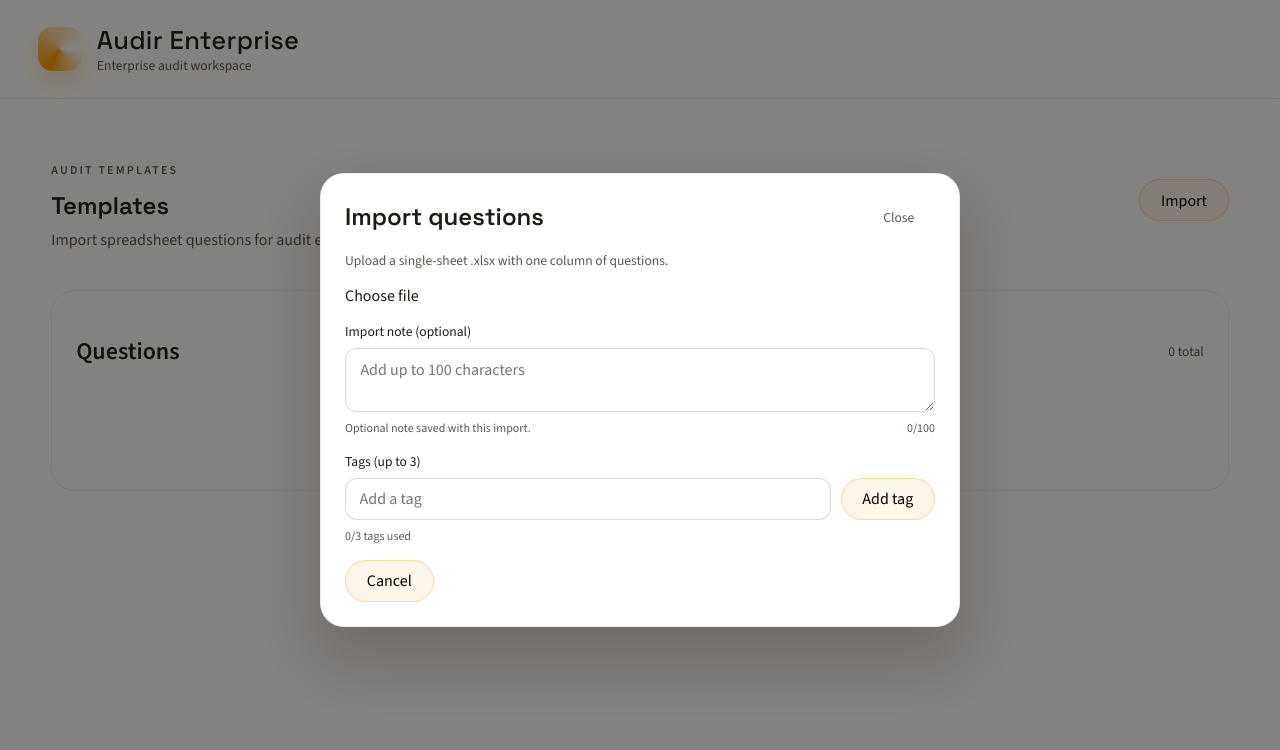
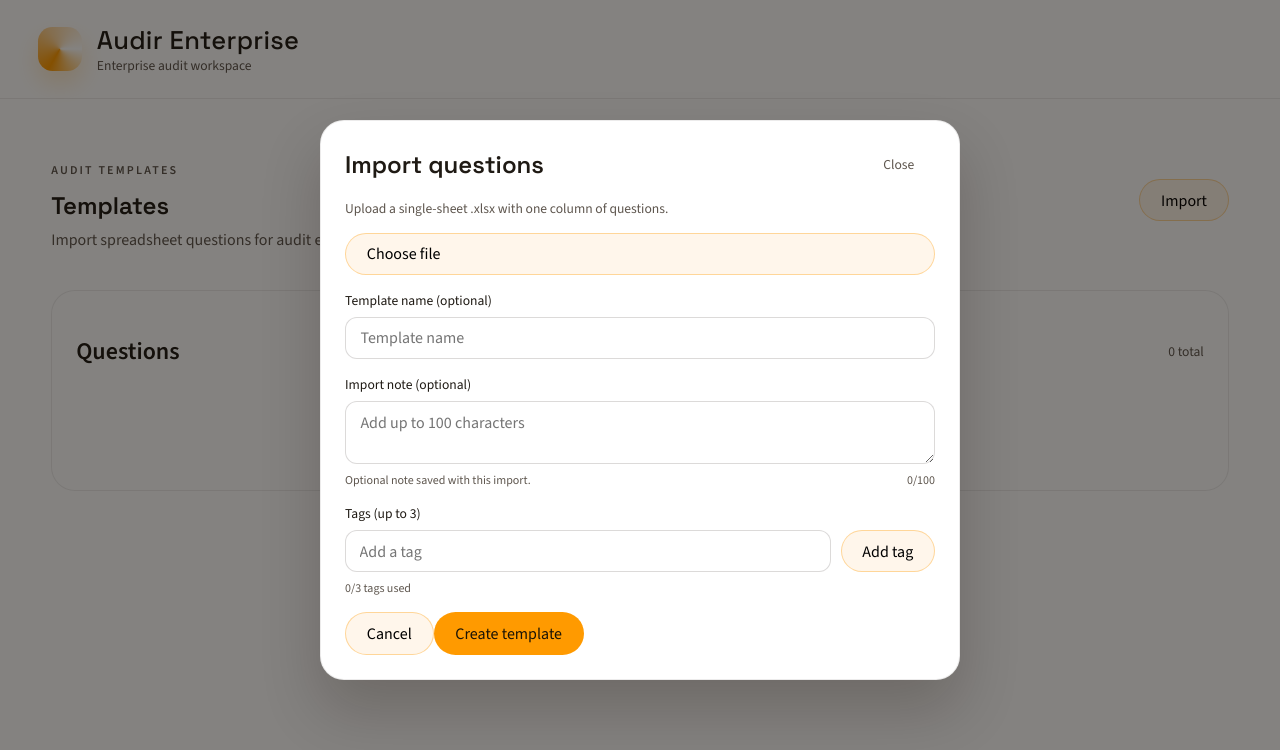
Before and after one commit to Vigameq/audir-classic, an Angular app: page /templates in a window 1280 px wide. Both pictures are taken after a click on the button "Import". Shown: the top 750 px of the page. Built offline with nearby package versions, Linux system fonts and the light colour scheme.

Commit message:
Add template creation modal

```diff
--- a/src/app/pages/templates/templates.html
+++ b/src/app/pages/templates/templates.html
@@ -27,6 +27,22 @@
     </div>
   </section>
 
+  <section class="panel" *ngIf="templates.length">
+    <div class="panel-header">
+      <h2>Saved templates</h2>
+      <span class="count">{{ templates.length }} total</span>
+    </div>
+    <div class="template-list">
+      <article class="template-item" *ngFor="let template of templates">
+        <div>
+          <h3>{{ template.name }}</h3>
+          <p>{{ template.questions.length }} questions · {{ template.tags.length }} tags</p>
+        </div>
+        <span class="meta">{{ template.createdAt | date:'mediumDate' }}</span>
+      </article>
+    </div>
+  </section>
+
   <div class="modal-backdrop" *ngIf="showImportModal">
     <div class="modal">
       <header>
@@ -35,10 +51,19 @@
       </header>
       <div class="modal-body">
         <p class="hint">Upload a single-sheet .xlsx with one column of questions.</p>
-        <label class="ghost file-button">
+        <button class="ghost file-button" type="button">
           Choose file
           <input type="file" accept=".xlsx" (change)="onFileSelected($event)" />
-        </label>
+        </button>
+        <div class="note">
+          <label>Template name (optional)</label>
+          <input
+            type="text"
+            name="templateName"
+            [(ngModel)]="templateName"
+            placeholder="Template name"
+          />
+        </div>
         <div class="note">
           <label>Import note (optional)</label>
           <textarea
@@ -78,9 +103,13 @@
             </span>
           </div>
         </div>
+        <p class="error" *ngIf="createError">{{ createError }}</p>
       </div>
       <footer>
         <button class="ghost" type="button" (click)="closeImportModal()">Cancel</button>
+        <button class="primary" type="button" (click)="createTemplate()">
+          Create template
+        </button>
       </footer>
     </div>
   </div>
--- a/src/app/pages/templates/templates.scss
+++ b/src/app/pages/templates/templates.scss
@@ -100,6 +100,14 @@ button.ghost {
   background: #ffffff;
 }
 
+.note input {
+  font: inherit;
+  padding: 0.6rem 0.9rem;
+  border-radius: 0.75rem;
+  border: 1px solid rgba(20, 10, 0, 0.15);
+  background: #ffffff;
+}
+
 .note-meta {
   display: flex;
   justify-content: space-between;
@@ -189,6 +197,37 @@ button.ghost {
   padding: 1.5rem;
   color: var(--color-muted);
   font-size: 0.9rem;
+}
+
+.template-list {
+  display: grid;
+  gap: 0.8rem;
+}
+
+.template-item {
+  display: flex;
+  align-items: center;
+  justify-content: space-between;
+  padding: 0.75rem 0.8rem;
+  border-radius: 0.9rem;
+  border: 1px solid rgba(20, 10, 0, 0.08);
+  background: #fffaf4;
+}
+
+.template-item h3 {
+  margin: 0;
+  font-size: 1rem;
+}
+
+.template-item p {
+  margin: 0.2rem 0 0;
+  color: var(--color-muted);
+  font-size: 0.85rem;
+}
+
+.meta {
+  font-size: 0.75rem;
+  color: var(--color-muted);
 }
 
 .header-actions button:disabled {
--- a/src/app/pages/templates/templates.ts
+++ b/src/app/pages/templates/templates.ts
@@ -2,7 +2,7 @@ import { CommonModule } from '@angular/common';
 import { Component, inject } from '@angular/core';
 import { FormsModule } from '@angular/forms';
 import * as XLSX from 'xlsx';
-import { TemplateService } from '../../services/template.service';
+import { TemplateRecord, TemplateService } from '../../services/template.service';
 
 @Component({
   selector: 'app-templates',
@@ -20,9 +20,15 @@ export class Templates {
   protected tagInput = '';
   protected tags: string[] = [];
   protected showImportModal = false;
+  protected templateName = '';
+  protected createError = '';
 
   protected get questions(): string[] {
     return this.templateService.questions();
+  }
+
+  protected get templates(): TemplateRecord[] {
+    return this.templateService.templates();
   }
 
   protected async onFileSelected(event: Event): Promise<void> {
@@ -68,6 +74,7 @@ export class Templates {
 
   protected closeImportModal(): void {
     this.showImportModal = false;
+    this.createError = '';
   }
 
   protected updateNoteChars(value: string): void {
@@ -90,4 +97,24 @@ export class Templates {
   protected removeTag(tag: string): void {
     this.tags = this.tags.filter((item) => item !== tag);
   }
+
+  protected createTemplate(): void {
+    if (!this.questions.length) {
+      this.createError = 'Import questions before creating a template.';
+      return;
+    }
+    const name = this.templateName.trim() || `Template ${new Date().toLocaleDateString()}`;
+    this.templateService.createTemplate({
+      name,
+      note: this.importNote.trim(),
+      tags: this.tags,
+      questions: this.questions,
+    });
+    this.templateName = '';
+    this.importNote = '';
+    this.noteChars = 0;
+    this.tags = [];
+    this.createError = '';
+    this.showImportModal = false;
+  }
 }
--- a/src/app/services/template.service.ts
+++ b/src/app/services/template.service.ts
@@ -1,12 +1,24 @@
 import { Injectable, signal } from '@angular/core';
 
 const STORAGE_KEY = 'audir_template_questions';
+const TEMPLATE_KEY = 'audir_templates';
+
+export type TemplateRecord = {
+  id: string;
+  name: string;
+  note: string;
+  tags: string[];
+  questions: string[];
+  createdAt: string;
+};
 
 @Injectable({ providedIn: 'root' })
 export class TemplateService {
   private readonly questionsSignal = signal<string[]>(this.loadQuestions());
+  private readonly templatesSignal = signal<TemplateRecord[]>(this.loadTemplates());
 
   readonly questions = this.questionsSignal.asReadonly();
+  readonly templates = this.templatesSignal.asReadonly();
 
   setQuestions(questions: string[]): void {
     const cleaned = questions.filter((q) => q.trim().length > 0);
@@ -17,6 +29,19 @@ export class TemplateService {
   clear(): void {
     this.questionsSignal.set([]);
     localStorage.removeItem(STORAGE_KEY);
+  }
+
+  createTemplate(payload: Omit<TemplateRecord, 'id' | 'createdAt'>): void {
+    const next = [
+      {
+        ...payload,
+        id: crypto.randomUUID(),
+        createdAt: new Date().toISOString(),
+      },
+      ...this.templatesSignal(),
+    ];
+    this.templatesSignal.set(next);
+    localStorage.setItem(TEMPLATE_KEY, JSON.stringify(next));
   }
 
   private loadQuestions(): string[] {
@@ -34,4 +59,20 @@ export class TemplateService {
     }
     return [];
   }
+
+  private loadTemplates(): TemplateRecord[] {
+    const stored = localStorage.getItem(TEMPLATE_KEY);
+    if (!stored) {
+      return [];
+    }
+    try {
+      const parsed = JSON.parse(stored);
+      if (Array.isArray(parsed)) {
+        return parsed as TemplateRecord[];
+      }
+    } catch {
+      return [];
+    }
+    return [];
+  }
 }
```
